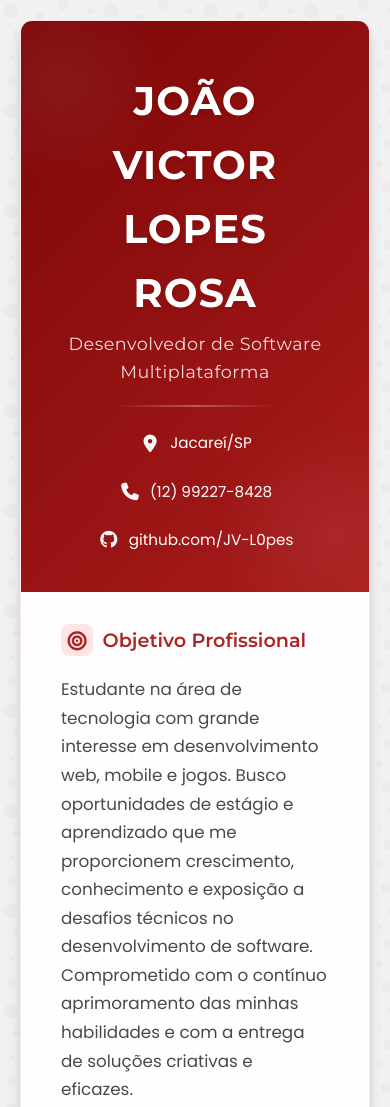
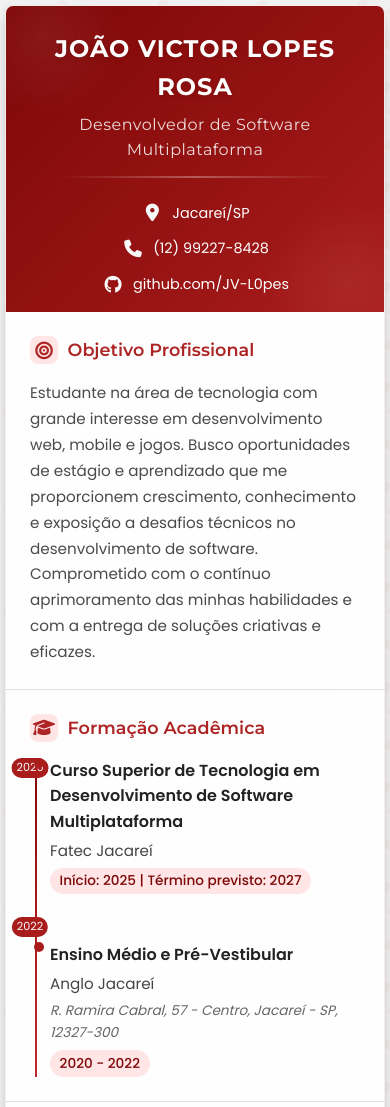
Before and after one commit to JV-L0pes/Curriculo, a plain HTML site: page index.html in a window 390 px wide. Shown: the top 1107 px of the page. Drawn offline with nearby package versions, Linux system fonts and the light colour scheme.

Commit message:
Alterações para compatibilidade mobile

```diff
--- a/css/style.css
+++ b/css/style.css
@@ -755,3 +755,174 @@ body {
         print-color-adjust: exact;
     }
 }
+
+/* Media Queries para responsividade */
+@media screen and (max-width: 768px) {
+    body {
+        padding: 10px;
+    }
+
+    .resume-container {
+        border-radius: 8px;
+    }
+
+    .resume-header {
+        padding: 2rem 1.5rem 1.5rem;
+    }
+
+    .name {
+        font-size: 1.8rem;
+    }
+
+    .profession {
+        font-size: 1rem;
+    }
+
+    .contact-info {
+        flex-direction: column;
+        gap: 0.8rem;
+        align-items: center;
+    }
+
+    .section {
+        padding: 1.5rem;
+    }
+
+    .skills-container {
+        flex-direction: column;
+        gap: 1.5rem;
+    }
+
+    .skills-column {
+        min-width: 100%;
+    }
+
+    .timeline {
+        margin-left: 10px;
+        padding-left: 20px;
+    }
+
+    .timeline-year {
+        left: -10px;
+        font-size: 0.7rem;
+        padding: 1px 5px;
+    }
+
+    .edu-item::before {
+        left: -21px;
+        width: 10px;
+        height: 10px;
+    }
+
+    .edu-title {
+        font-size: 1rem;
+    }
+
+    .skill-legend {
+        flex-direction: column;
+        gap: 0.5rem;
+        padding: 0.5rem;
+    }
+}
+
+@media screen and (max-width: 480px) {
+    body {
+        padding: 5px;
+    }
+
+    .resume-header {
+        padding: 1.5rem 1rem 1rem;
+    }
+
+    .name {
+        font-size: 1.5rem;
+    }
+
+    .header-divider {
+        width: 80%;
+        margin: 0.8rem auto;
+    }
+
+    .section-title {
+        font-size: 1.1rem;
+        margin-bottom: 1rem;
+    }
+
+    .section-icon {
+        width: 28px;
+        height: 28px;
+    }
+
+    .project-item, .cert-item {
+        padding: 1rem 0.8rem;
+    }
+
+    .project-title {
+        font-size: 1rem;
+    }
+
+    .tech-tags {
+        gap: 0.3rem;
+    }
+
+    .tech-tag {
+        font-size: 0.7rem;
+        padding: 0.15rem 0.5rem;
+    }
+
+    .github-link {
+        padding: 0.4rem 0.8rem;
+        font-size: 0.8rem;
+    }
+
+    .skill-item {
+        margin-bottom: 0.6rem;
+    }
+
+    .contact-item {
+        font-size: 0.9rem;
+    }
+
+    .objective-text {
+        font-size: 0.95rem;
+    }
+
+    .timeline {
+        margin-left: 5px;
+        padding-left: 15px;
+    }
+
+    .timeline-year {
+        left: -5px;
+    }
+
+    .edu-item::before {
+        left: -16px;
+    }
+}
+
+/* Ajustes específicos para navegação touch */
+@media (hover: none) {
+    .contact-item:hover,
+    .project-item:hover,
+    .cert-item:hover,
+    .skill-item:hover,
+    .section-title:hover,
+    .github-link:hover {
+        transform: none;
+    }
+
+    .skill-item:hover .skill-icon {
+        transform: none;
+    }
+
+    .section-title:hover .section-icon {
+        transform: none;
+        background-color: var(--primary-lighter);
+        color: var(--primary);
+    }
+
+    .contact-item a:hover::after {
+        width: 0;
+    }
+}
```
